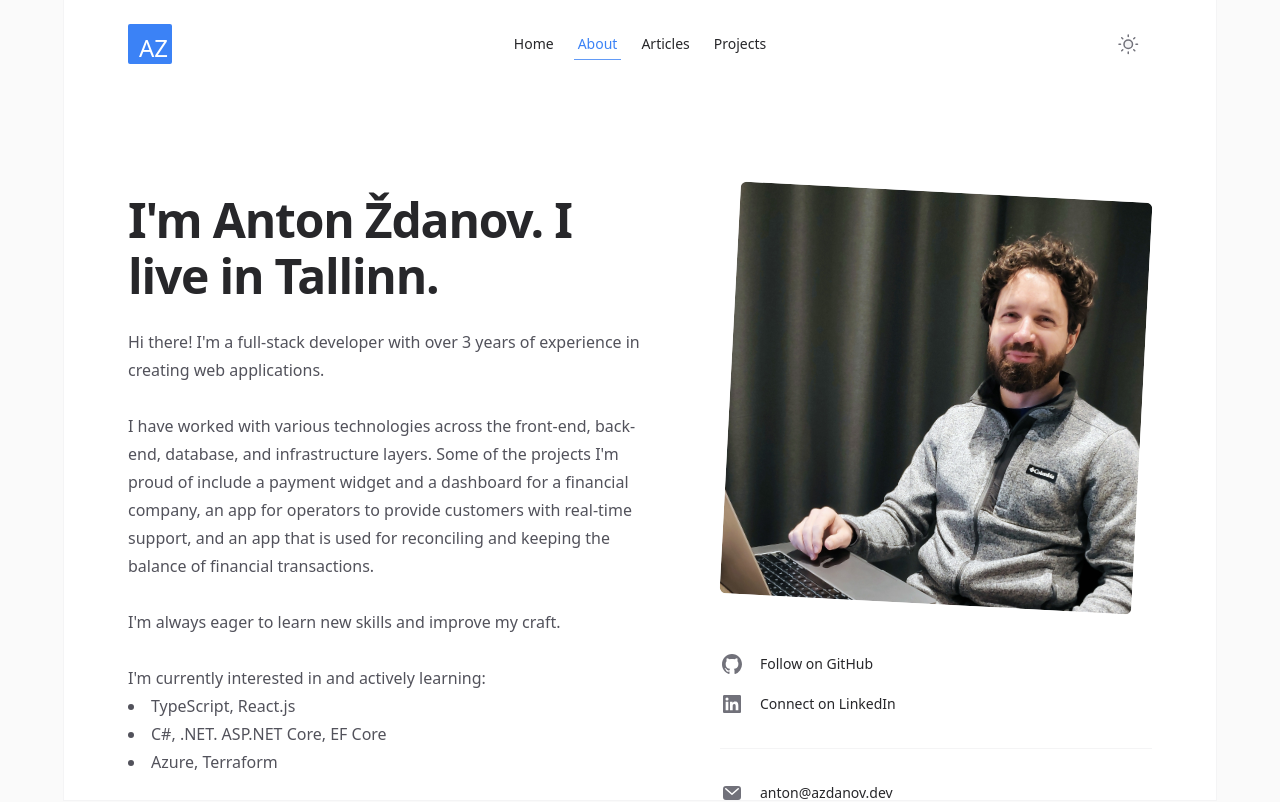
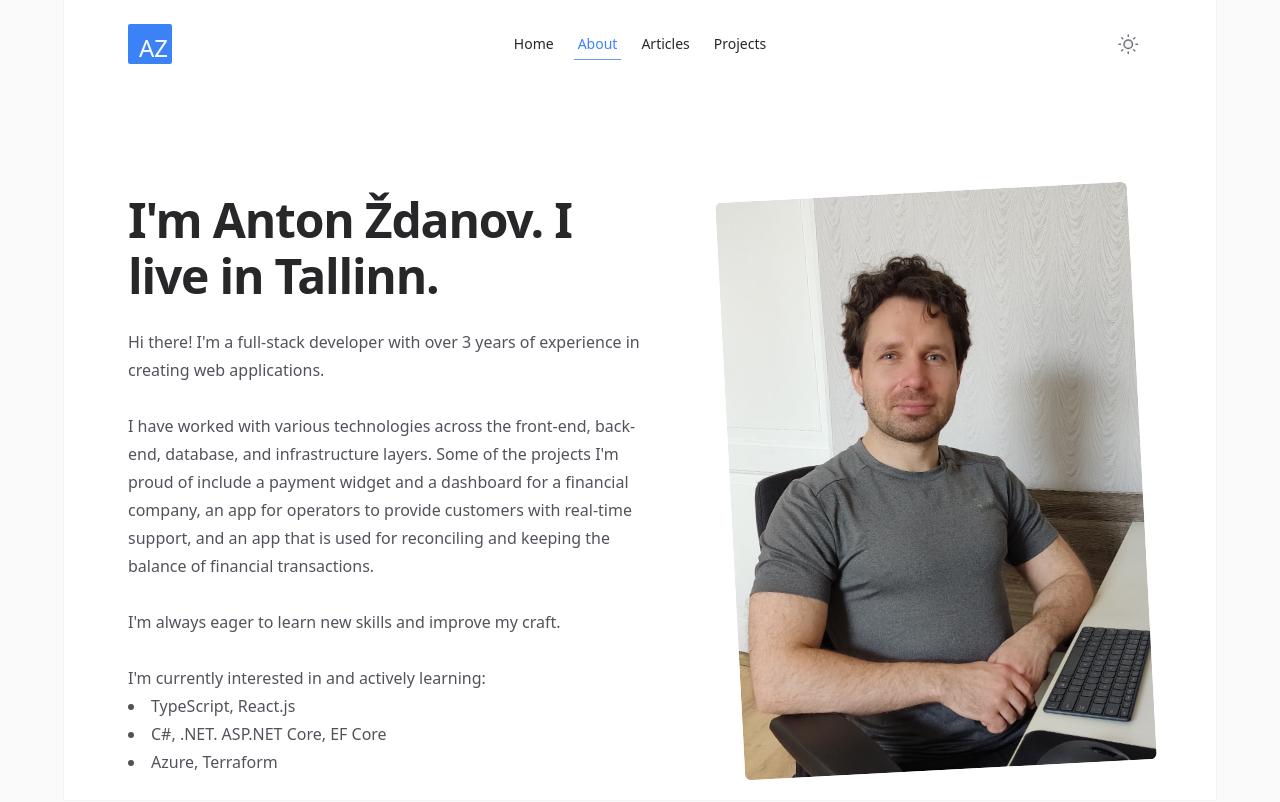
Before and after one commit to azdanov/azdanov-web, a Next.js app: page /about in a window 1280 px wide. Shown: the top 802 px of the page. Built offline with nearby package versions, Linux system fonts and the light colour scheme; no server answers.

Commit message:
update pic

```diff
--- a/src/pages/about.jsx
+++ b/src/pages/about.jsx
@@ -24,7 +24,7 @@ export default function About() {
                 src={portraitImage}
                 alt="Anton Ždanov sitting in front of a laptop and smiling."
                 sizes="(min-width: 1024px) 32rem, 20rem"
-                className="aspect-square rotate-3 rounded-md bg-zinc-100 object-cover dark:bg-zinc-800"
+                className="-rotate-3 rounded-md bg-zinc-100 object-cover dark:bg-zinc-800"
               />
             </div>
           </div>
```
Also changed, not shown: src/images/portrait.jpg.
